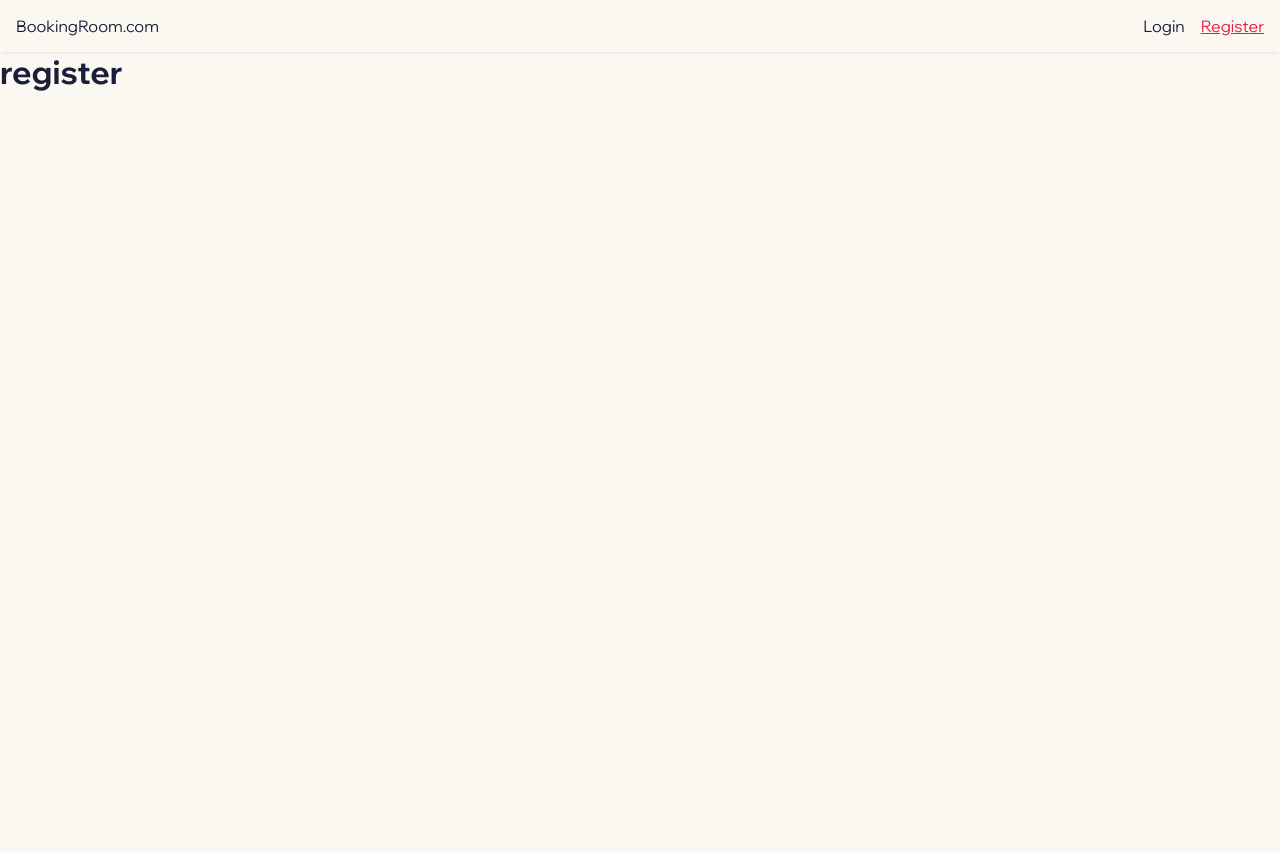
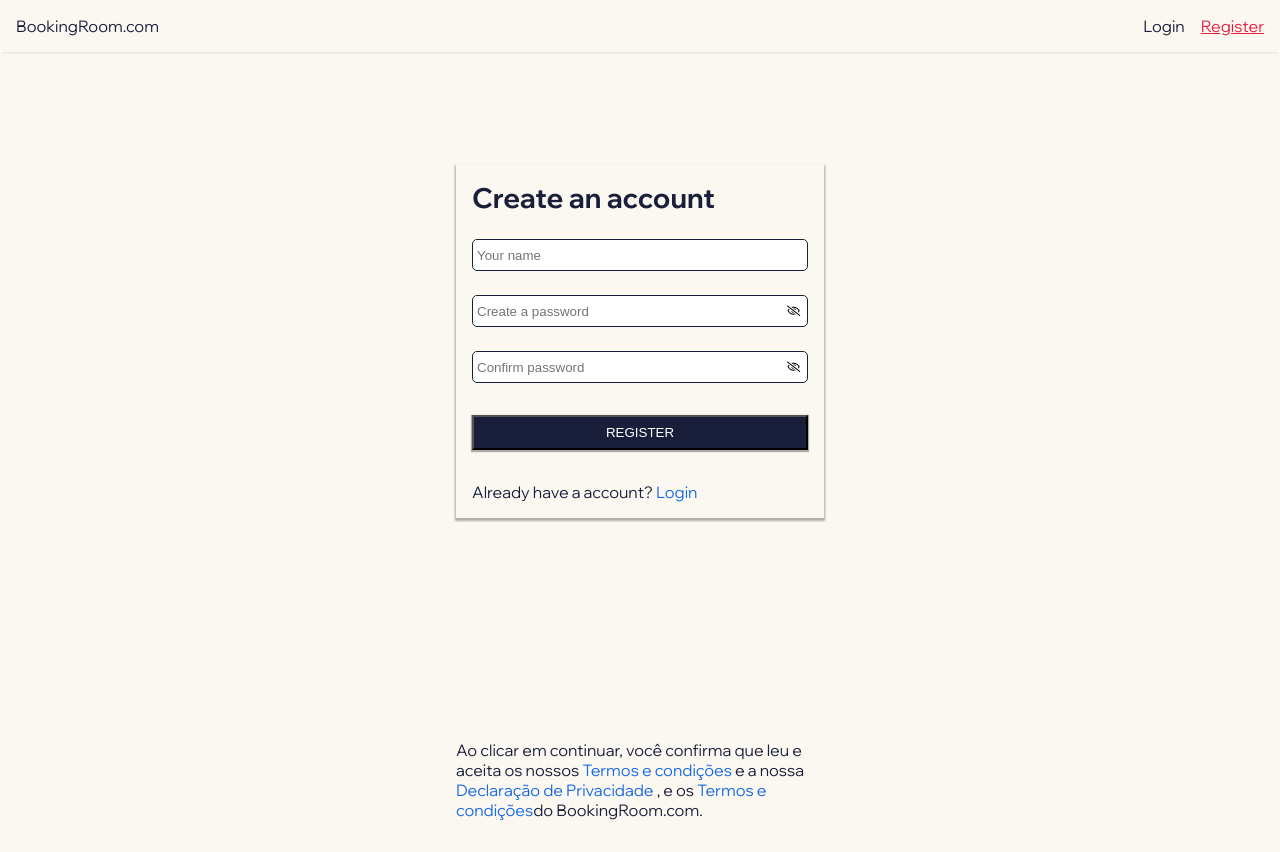
Before and after one commit to jessicasantosb/booking-room, a React (Vite) app: page /register in a window 1280 px wide. Before the commit the page ends 800 px from the top, so only its background shows below. Built offline with nearby package versions, Linux system fonts and the light colour scheme.

Commit message:
feat: create Login and Register forms

```diff
--- /dev/null
+++ b/src/components/Input/index.jsx
@@ -0,0 +1,45 @@
+import { useEffect, useState } from 'react';
+import { FaRegEye, FaRegEyeSlash } from 'react-icons/fa';
+import './index.scss';
+
+export default function Input({ type, placeholder, name, value, onChange, onBlur, error }) {
+  const [isPassword, setIsPassword] = useState(false);
+  const [slashEye, setSlashEye] = useState(true);
+  const [inputType, setInputType] = useState(type);
+
+  useEffect(() => {
+    if (type === 'password') setIsPassword(true);
+  }, [type]);
+
+  const handleHideText = () => {
+    inputType === 'text' ? setInputType('password') : setInputType('text');
+    setSlashEye(!slashEye);
+  };
+
+  return (
+    <>
+      <div className='input'>
+        <input
+          type={inputType}
+          placeholder={placeholder}
+          className='input__field'
+          name={name}
+          value={value}
+          onChange={onChange}
+          onBlur={onBlur}
+        />
+        {isPassword && (
+          <button
+            className='input__icon'
+            type='button'
+            onClick={handleHideText}
+          >
+            {slashEye ? <FaRegEyeSlash /> : <FaRegEye />}
+          </button>
+        )}
+      </div>
+
+      {error && <p className='input__error'>{error}</p>}
+    </>
+  );
+}
--- /dev/null
+++ b/src/components/Input/index.scss
@@ -0,0 +1,41 @@
+@use '../../styles/colors.scss'as colors;
+@use '../../styles/fonts.scss'as fonts;
+
+.input {
+  width: 100%;
+  margin-top: 1.5rem;
+  display: flex;
+  border-radius: 5px;
+  border: 1px solid colors.$color-text;
+  background-color: colors.$color-shade50;
+
+  &:focus-within {
+    border-color: colors.$color-primary;
+  }
+
+  &__field {
+    height: 30px;
+    flex-grow: 1;
+    padding: 0.25rem;
+    border-radius: 5px;
+    border: 0;
+    outline: 0;
+    background-color: colors.$color-shade50;
+  }
+
+  &__icon {
+    margin-right: 0.15rem;
+    padding: 0.25rem;
+    cursor: pointer;
+    border-radius: 5px;
+    border: 0;
+    display: flex;
+    align-items: center;
+    background-color: colors.$color-shade50;
+  }
+
+  &__error {
+    color: colors.$color-critical;
+    font-size: fonts.$sm;
+  }
+}
--- /dev/null
+++ b/src/components/TermsFooter/index.jsx
@@ -0,0 +1,23 @@
+import './index.scss';
+
+export default function TermsFooter() {
+  return (
+    <footer className='footer'>
+      <p>
+        Ao clicar em continuar, você confirma que leu e aceita os nossos{' '}
+        <a href='#' className='footer__link'>
+          Termos e condições
+        </a>{' '}
+        e a nossa{' '}
+        <a href='#' className='footer__link'>
+          Declaração de Privacidade
+        </a>{' '}
+        , e os{' '}
+        <a href='#' className='footer__link'>
+          Termos e condições
+        </a>
+        do BookingRoom.com.
+      </p>
+    </footer>
+  );
+}
--- /dev/null
+++ b/src/components/TermsFooter/index.scss
@@ -0,0 +1,13 @@
+  @use '../../styles/colors.scss'as colors;
+
+  .footer {
+    padding-bottom: 2rem;
+
+    &__link {
+      color: colors.$color-primary;
+
+      &:hover {
+        text-decoration: underline;
+      }
+    }
+  }
--- a/src/pages/Login/index.jsx
+++ b/src/pages/Login/index.jsx
@@ -1,7 +1,29 @@
+import { Link } from 'react-router-dom';
+import Input from '../../components/Input';
+import TermsFooter from '../../components/TermsFooter';
+import './index.scss';
+
 export default function Login() {
   return (
-    <div>
-      <h1>login</h1>
-    </div>
+    <section className='login container'>
+      <main className='login__content'>
+        <h1 className='login__title'>Login</h1>
+
+        <form>
+          <Input label='Name' type='text' placeholder='Your name ' />
+          <Input placeholder='Your password' type='password' />
+          <button className='login__button'>login</button>
+        </form>
+
+        <p>
+          Still don't have a account?{' '}
+          <Link to={'/register'} className='login__link'>
+            Register
+          </Link>
+        </p>
+      </main>
+
+      <TermsFooter />
+    </section>
   );
 }
--- /dev/null
+++ b/src/pages/Login/index.scss
@@ -0,0 +1,59 @@
+@use '../../styles/colors.scss'as colors;
+@use '../../styles/fonts.scss'as fonts;
+
+.login {
+  height: 100dvh;
+  display: flex;
+  align-items: center;
+  justify-content: space-between;
+  flex-direction: column;
+  padding-top: 7rem;
+  max-inline-size: 400px;
+
+  &__content {
+    width: 100%;
+    padding: 1rem;
+    box-shadow: 0 2px 2px 1px rgba(0, 0, 0, 0.308);
+  }
+
+  &__title {
+    font-size: fonts.$lg;
+  }
+
+  &__button {
+    padding: 0.5rem;
+    margin-block: 2rem;
+    width: 100%;
+    text-transform: uppercase;
+    background-color: colors.$color-secondary;
+    color: colors.$color-shade50;
+    box-shadow: 0 1px 1px 1px rgba(0, 0, 0, 0.308);
+    cursor: pointer;
+
+    &:hover {
+      box-shadow: none;
+      transform: scale(0.98);
+      opacity: 0.9;
+    }
+  }
+
+  &__link {
+    color: colors.$color-primary;
+
+    &:hover {
+      text-decoration: underline;
+    }
+  }
+
+  &__footer {
+    padding-bottom: 2rem;
+
+    &--link {
+      color: colors.$color-primary;
+
+      &:hover {
+        text-decoration: underline;
+      }
+    }
+  }
+}
--- a/src/pages/Register/index.jsx
+++ b/src/pages/Register/index.jsx
@@ -1,7 +1,30 @@
+import { Link } from 'react-router-dom';
+import Input from '../../components/Input';
+import TermsFooter from '../../components/TermsFooter';
+import './index.scss';
+
 export default function Register() {
   return (
-    <div>
-      <h1>register</h1>
-    </div>
+    <section className='register container'>
+      <main className='register__content'>
+        <h1 className='register__title'>Create an account</h1>
+
+        <form>
+          <Input label='Name: ' type='text' placeholder='Your name ' />
+          <Input placeholder='Create a password' type='password' />
+          <Input placeholder='Confirm password' type='password' />
+          <button className='register__button'>register</button>
+        </form>
+
+        <p>
+          Already have a account?{' '}
+          <Link to={'/login'} className='register__link'>
+            Login
+          </Link>
+        </p>
+      </main>
+
+      <TermsFooter />
+    </section>
   );
 }
--- /dev/null
+++ b/src/pages/Register/index.scss
@@ -0,0 +1,47 @@
+@use '../../styles/colors.scss'as colors;
+@use '../../styles/fonts.scss'as fonts;
+
+.register {
+  height: 100dvh;
+  display: flex;
+  align-items: center;
+  justify-content: space-between;
+  flex-direction: column;
+  padding-top: 7rem;
+  max-inline-size: 400px;
+
+  &__content {
+    width: 100%;
+    padding: 1rem;
+    box-shadow: 0 2px 2px 1px rgba(0, 0, 0, 0.308);
+  }
+
+  &__title {
+    font-size: fonts.$lg;
+  }
+
+  &__button {
+    padding: 0.5rem;
+    margin-block: 2rem;
+    width: 100%;
+    text-transform: uppercase;
+    background-color: colors.$color-secondary;
+    color: colors.$color-shade50;
+    box-shadow: 0 1px 1px 1px rgba(0, 0, 0, 0.308);
+    cursor: pointer;
+
+    &:hover {
+      box-shadow: none;
+      transform: scale(0.98);
+      opacity: 0.9;
+    }
+  }
+
+  &__link {
+    color: colors.$color-primary;
+
+    &:hover {
+      text-decoration: underline;
+    }
+  }
+}
```
